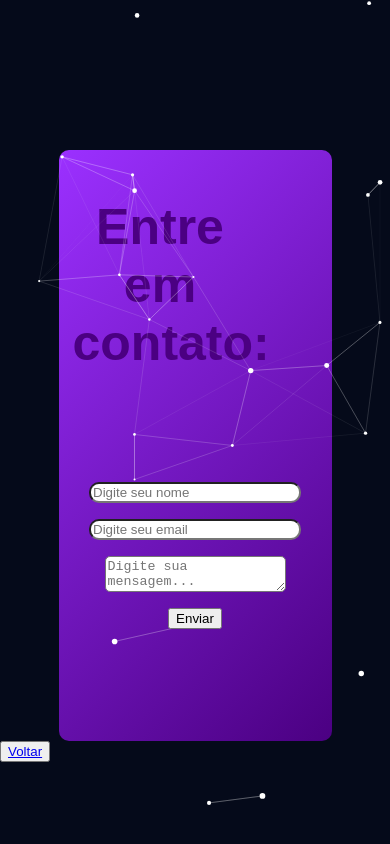
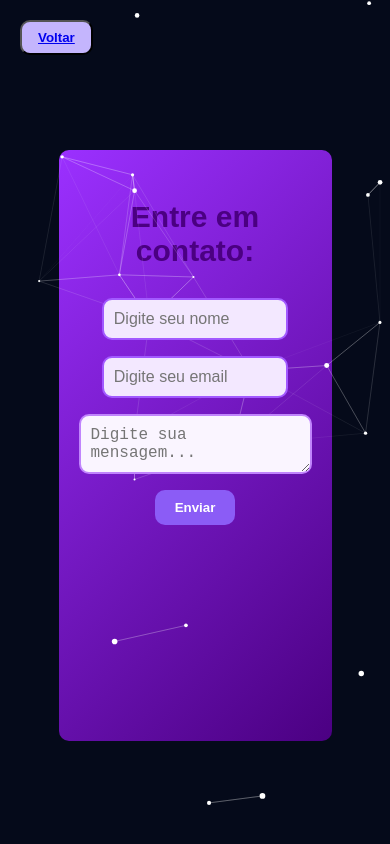
Before and after one commit to LucasPulgaci032/Portfolio, a React (Create React App) app in the folder portfolio-lucas/: page /forms in a window 390 px wide. Built offline with nearby package versions, Linux system fonts and the light colour scheme.

Commit message:
ajustes finais para responsividade de tela em dispositivos moveis

```diff
--- a/portfolio-lucas/src/Pages/Forms/forms.js
+++ b/portfolio-lucas/src/Pages/Forms/forms.js
@@ -11,45 +11,102 @@ const FormsContainer = styled.div`
   margin-top: 150px ;
   border-radius: 10px;
   background: linear-gradient(135deg, #9b30ff, #4b0082);
-  padding: 4px;
+  padding: 20px;
   margin-left: auto;
   margin-right: auto;
+  justify-content:center;
 
 `;
 
 const FormsArea = styled.form`
-  margin-top: 100px;
+
   display: flex;
   flex-direction: column;
   align-items: center;
   gap: 16px;
+  color:
 
 `;
 
 const TitleSend = styled.h1`
-  width: 50vw;
-  font-size: 50px;
+
+  font-size: 30px;
   color: #4B0082;
 `
 
 const Input = styled.input`
   width: 80%;
+  padding: 10px;
+  border: 2px solid #a259ff;
   border-radius: 10px;
+  background-color: #f3e8ff;
+  color: #4a0072;
+  font-size: 16px;
   z-index: 1;
-`
+  outline: none;
+  transition: 0.3s ease;
+
+  &:focus {
+    border-color: #7e22ce;
+    box-shadow: 0 0 8px rgba(126, 34, 206, 0.4);
+  }
+`;
+
 const TextArea = styled.textarea`
-   border-radius: 5px;
-   z-index: 1;
-`
+  width: 100%;
+  padding: 10px;
+  border-radius: 10px;
+  border: 2px solid #c084fc;
+  background-color: #faf5ff;
+  color: #4b0082;
+  font-size: 16px;
+  z-index: 1;
+  resize: vertical;
+  outline: none;
+  transition: 0.3s ease;
+
+  &:focus {
+    border-color: #9333ea;
+    box-shadow: 0 0 8px rgba(147, 51, 234, 0.4);
+  }
+`;
+
 const Button = styled.input`
+  padding: 10px 20px;
+  background-color: #8b5cf6;
+  color: white;
+  font-weight: bold;
+  border: none;
+  border-radius: 10px;
+  cursor: pointer;
+  z-index: 1;
+  transition: background-color 0.3s ease;
 
-  z-index: 1;
-`
+  &:hover {
+    background-color: #7c3aed;
+  }
+`;
+
 const ButtonBack = styled.button`
   position: absolute;
+  top: 20px;
+  left: 20px;
+  padding: 8px 16px;
+  background-color: #c4b5fd ;
+  color: #5b21b6;
+  border-radius: 10px;
+  font-weight: bold;
+  cursor: pointer;
   z-index: 1;
+  transition: 0.3s ease;
 
-`
+  &:hover {
+    background-color: #d8b4fe;
+    color: #3b0764;
+    border-color: #a78bfa;
+  }
+`;
+
 
 function Forms() {
   const [name, setName] = useState('')
--- a/portfolio-lucas/src/Pages/InicioPage/ComponentsInicio/tecnicas.js
+++ b/portfolio-lucas/src/Pages/InicioPage/ComponentsInicio/tecnicas.js
@@ -57,7 +57,7 @@ function Hability() {
         trigger: containerRef.current,
         start: "top 80%",
         toggleActions: "play none none none",
-        markers: true,
+        markers: false,
       },
     }
   );
--- a/portfolio-lucas/src/Pages/InicioPage/ProjectComponents/index.js
+++ b/portfolio-lucas/src/Pages/InicioPage/ProjectComponents/index.js
@@ -116,6 +116,8 @@ const TecnologiesUsedInProject = styled.ul`
   transition: opacity 0.3s ease;
   justify-content: space-evenly;
   border-radius: 10px;
+  overflow-wrap: break-word;
+  word-break: break-word;
   & > li {
     margin-bottom: 6px;
     font-size: 16px;
--- a/portfolio-lucas/src/Pages/InicioPage/certifications/certifications.js
+++ b/portfolio-lucas/src/Pages/InicioPage/certifications/certifications.js
@@ -73,7 +73,7 @@ const SingleImageCertification = styled.img`
 `
 
 const QrCode = styled.img `
-   width: 70%;
+  max-width: 50px;
   height: auto;
   padding: 14px;
        @media (max-width: 768px){
--- a/portfolio-lucas/src/Styles/StylesForContact.js
+++ b/portfolio-lucas/src/Styles/StylesForContact.js
@@ -26,7 +26,7 @@ export const ContatoContainer = styled.div`
   background-color: #1e1e2f;
   margin: 0 auto;
   box-sizing: border-box;
-
+  z-index: 1
   h1, p, img, ul, li {
     max-width: 100%;
     box-sizing: border-box;
--- a/portfolio-lucas/src/Styles/StylesForHello.js
+++ b/portfolio-lucas/src/Styles/StylesForHello.js
@@ -30,5 +30,6 @@ export const Inicialization = styled.div`
 
   @media (max-width: 768px) {
     font-size: clamp(1rem, 4vw, 1.5rem);
+    padding: 10px;
   }
 `;
```
Also changed, not shown: 1 other file (tests, documents, lock files or other folders).
